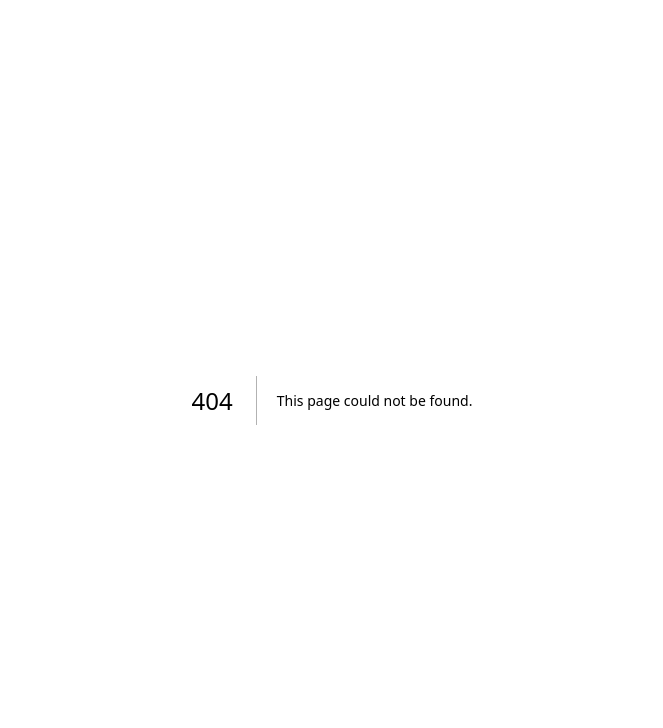
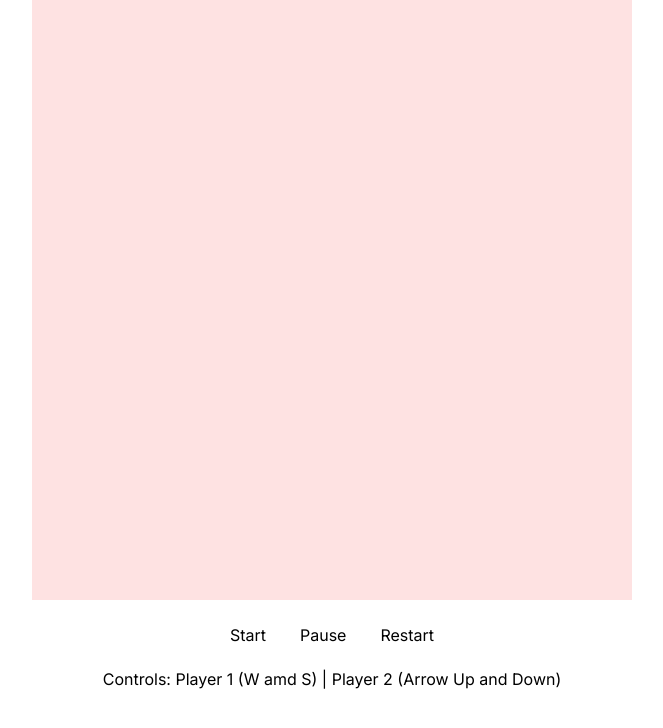
Before and after one commit to grandmastr/games, a Next.js app: page /pong in a window 1280 px wide. Before the commit this address had no page. Shown: the top 728 px of the page, without its empty margins (308-971 px from the left). Built offline with nearby package versions, Linux system fonts and the light colour scheme.

Commit message:
chore: started with pong

```diff
--- a/src/app/page.tsx
+++ b/src/app/page.tsx
@@ -1,11 +1,5 @@
 import {ReactElement} from 'react';
 
-import {Pong} from '@/features';
-
 export default function Home(): ReactElement {
-  return (
-    <div>
-      <Pong />
-    </div>
-  );
+  return <div>games</div>;
 }
--- /dev/null
+++ b/src/app/pong/page.tsx
@@ -0,0 +1,7 @@
+import {ReactElement} from 'react';
+
+import {PongGame} from '@/features';
+
+export default () => {
+  return <PongGame />;
+};
--- a/src/features/Pong/index.tsx
+++ /dev/null
@@ -1,7 +0,0 @@
-import {ReactElement} from 'react';
-
-const Pong = (): ReactElement => {
-  return <h2 className={'text-3xl text-red-400'}>pong</h2>;
-};
-
-export default Pong;
--- /dev/null
+++ b/src/features/PongGame/index.tsx
@@ -0,0 +1,29 @@
+import {ReactElement} from 'react';
+
+const Pong = (): ReactElement => {
+  return (
+    <div className={'max-w-2xl m-auto px-2 flex flex-col'}>
+      <canvas
+        width={600}
+        height={600}
+        className={'bg-red-100 m-auto border-1 border-solid border-black'}
+      />
+      <div className={'mx-auto mt-5 flex gap-2.5'}>
+        <button className={'px-3 py-1.5 bg-white text-black rounded-sm'}>
+          Start
+        </button>
+        <button className={'px-3 py-1.5 bg-white text-black rounded-sm'}>
+          Pause
+        </button>
+        <button className={'px-3 py-1.5 bg-white text-black rounded-sm'}>
+          Restart
+        </button>
+      </div>
+      <p className={'text-center m-5'}>
+        Controls: Player 1 (W amd S) | Player 2 (Arrow Up and Down){' '}
+      </p>
+    </div>
+  );
+};
+
+export default Pong;
--- a/src/features/index.js
+++ b/src/features/index.js
@@ -1 +1 @@
-export {default as Pong} from './Pong';
+export {default as PongGame} from './PongGame';
```
